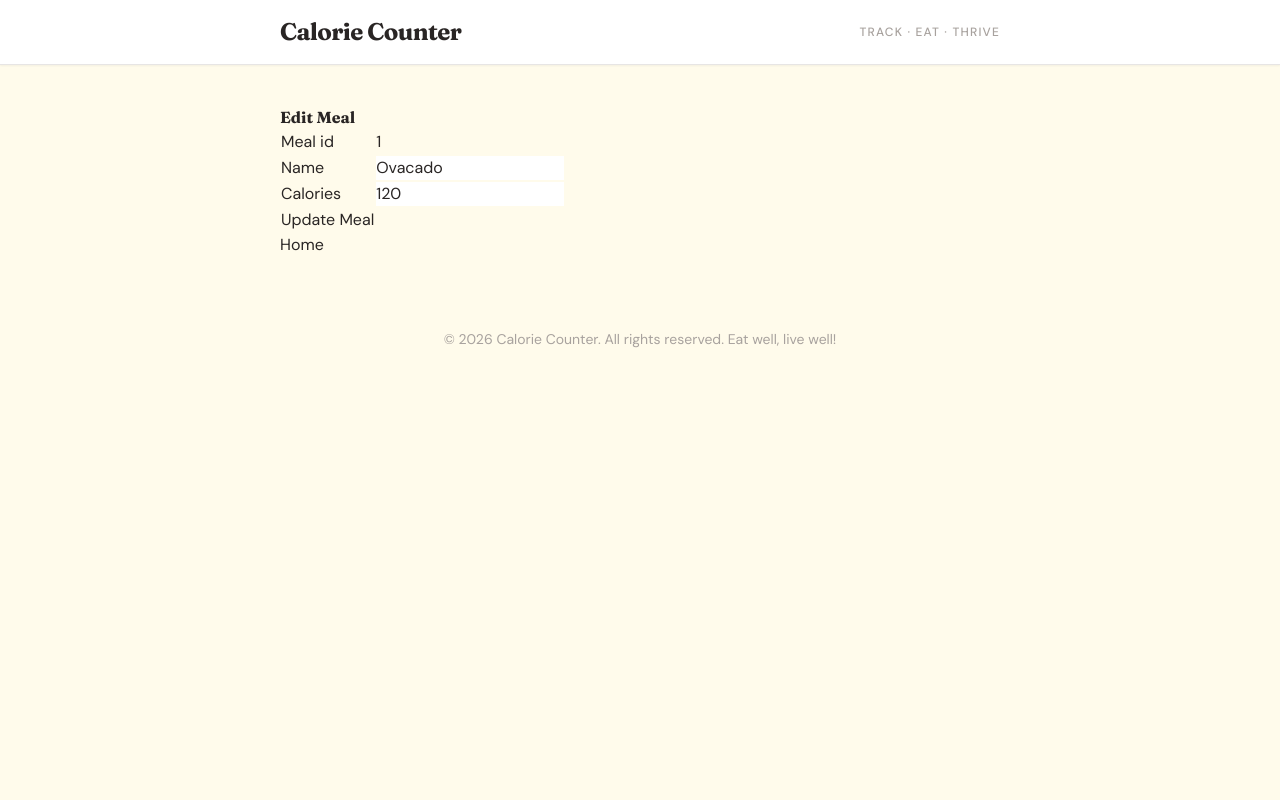
After one commit to isaac-ndungu/calorie_counter, a Django app: page /edit/1/ in a window 1280 px wide. The commit adds this page. Run offline with Django 5.2, Linux system fonts and the light colour scheme; data comes from the database, SQL or seed files in the repository; some libraries are stand-ins or nearby versions.

Commit message:
add functionalily to add, edit, and delete entries

```diff
--- /dev/null
+++ b/calorieapp/templates/base.html
@@ -0,0 +1,46 @@
+<!DOCTYPE html>
+<html lang="en">
+
+<head>
+    <meta charset="UTF-8">
+    <meta name="viewport" content="width=device-width, initial-scale=1.0">
+    <title>{% block title %}Calorie Counter{% endblock %}</title>
+    <script src="https://cdn.tailwindcss.com"></script>
+
+    <link href="https://fonts.googleapis.com/css2?family=DM+Sans:wght@400;500;600&family=Fraunces:wght@700&display=swap"
+        rel="stylesheet">
+    <style>
+        body {
+            font-family: 'DM Sans', sans-serif;
+        }
+
+        h1, h2 {
+            font-family: 'Fraunces', serif;
+        }
+    </style>
+
+</head>
+
+<body class="bg-amber-50 min-h-screen text-stone-800">
+    <header class="bg-white border-b border-stone-200 shadow-sm">
+        <div class="max-w-3xl mx-auto px-6 py-4 flex items-center justify-between">
+            <h1 class="text-2xl font-bold text-stone-800 tracking-tight">Calorie Counter</h1>
+            <p class="text-xs text-stone-400 font-medium uppercase tracking-widest">Track · Eat · Thrive</p>
+        </div>
+    </header>
+
+
+    <main class="max-w-3xl mx-auto px-6 py-10">
+        {% block content %}
+
+        {% endblock %}
+    </main>
+
+    <footer class="text-center text-stone-400 text-sm py-8">
+        &copy; 2026 Calorie Counter. All rights reserved. Eat well, live well!
+    </footer>
+
+
+</body>
+
+</html>
--- /dev/null
+++ b/calorieapp/templates/edit.html
@@ -0,0 +1,35 @@
+{% extends 'base.html' %}
+
+{% block title %}Edit Meal{% endblock %}
+
+{% block content %}
+
+    <h2> Edit Meal</h2>
+
+    <form method="POST" action="/update/{{ meal.id }}/">
+        {% csrf_token %}
+        <table>
+            <tr>
+                <td> Meal id</td>
+                <td>{{ meal.id }}</td>
+            </tr>
+            <tr>
+                <td>Name</td>
+                <td><input type="text" name="name" value="{{ meal.name }}" required></td>
+            </tr>
+            <tr>
+                <td>Calories</td>
+                <td><input type="number" name="calories" value="{{ meal.calories }}" required></td>
+            </tr>
+
+            <tr>
+                <td><input type="submit" value="Update Meal"></td>
+                <td>
+                    {% if message %}
+                        <b>{{ message }}</b>
+                    {% endif %}
+                </td>
+        </table>
+        <a href="{% url 'index' %}">Home</a>
+    </form>
+{% endblock %}
--- a/calorieapp/urls.py
+++ b/calorieapp/urls.py
@@ -2,5 +2,9 @@ from django.urls import path
 from calorieapp import views
 
 urlpatterns = [
-    path('', views.index, name='index')
+    path('', views.index, name='index'),
+    path('insert/', views.insert_meal, name='insert_meal'),
+    path('edit/<int:id>/', views.edit_meal, name='edit_meal'),
+    path('update/<int:id>/', views.update_meal, name='update_meal'),
+    path('delete/<int:id>/', views.delete_meal, name='delete_meal'),
 ]
--- a/calorieapp/views.py
+++ b/calorieapp/views.py
@@ -1,7 +1,39 @@
 from django.shortcuts import render
 from .models import Meal
+from .forms import MealForm
 
 def index(request):
     meals = Meal.objects.all()
     context = {'meals': meals}
     return render(request, 'index.html', context)
+
+def insert_meal(request):
+    if request.method == 'POST':
+        if request.POST.get('name') and request.POST.get('calories'):
+            save_meal = Meal()
+
+            save_meal.name = request.POST.get('name')
+            save_meal.calories = request.POST.get('calories')
+            save_meal.save()
+            message = "Meal saved successfully!"
+            return render(request, 'insert.html', {'message': message})
+    else:
+        return render(request, 'insert.html')
+
+def edit_meal(request, id):
+    meal = Meal.objects.get(id=id)
+    return render(request, 'edit.html', {'meal': meal})
+
+def update_meal(request, id):
+    meal = Meal.objects.get(id=id)
+    form = MealForm(request.POST, instance=meal)
+    if form.is_valid():
+        form.save()
+        message = "Meal updated successfully!"
+        return render(request, 'edit.html', {'meal': meal, 'message': message})
+
+def delete_meal(request, id):
+    meal = Meal.objects.get(id=id)
+    meal.delete()
+    meals = Meal.objects.all()
+    return render(request, 'index.html', {'meals': meals})
```
Also changed, not shown: calorieapp/forms.py (added, +7 -0 lines), calorieapp/templates/index.html (+14 -11 lines), calorieapp/templates/insert.html (added, +34 -0 lines), calorieproject/settings.py (+16 -5 lines).
